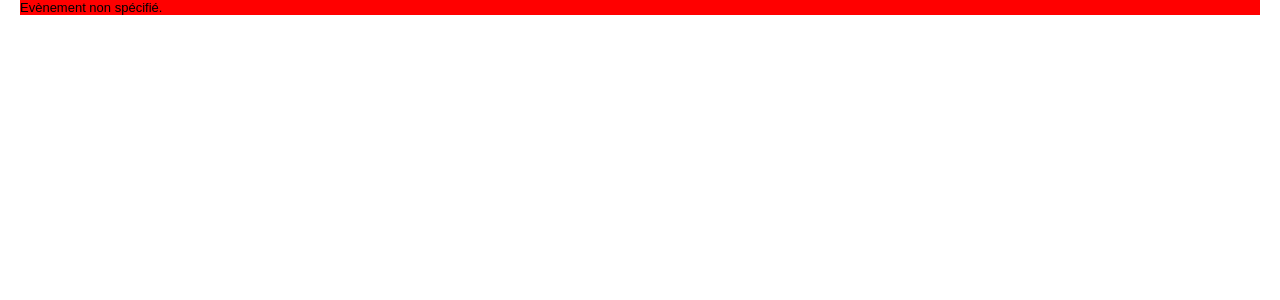
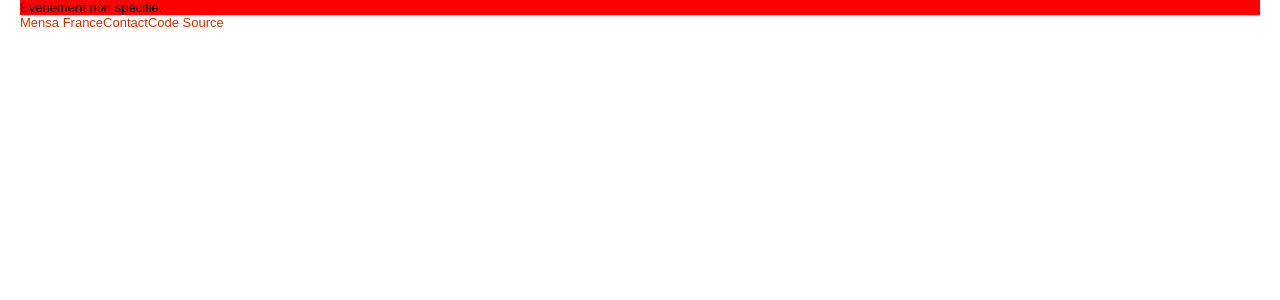
Before and after one commit to nleclerc/agenda-national, a PHP site: page /event.html in a window 1280 px wide. Shown: the part 70-370 px from the top of the page. Run offline with PHP 8.4, Linux system fonts and the light colour scheme.

Commit message:
Added footer that mysteriously does not display properly.

```diff
--- a/css/main.css
+++ b/css/main.css
@@ -332,3 +332,18 @@ th button {
 #cancelLink {
 	color: #666666;
 }
+
+
+
+#footer {
+	display: block;
+	margin-top: 15px;
+	background-color: #999999;
+	padding: 5px 10px;
+}
+
+#footer a {
+	color: #666666;
+	margin-right: 20px;
+	font-weight: bold;
+}
--- a/scripts/common.js
+++ b/scripts/common.js
@@ -9,6 +9,14 @@ function initialize(){
 			setErrorMessage('Erreur serveur: '+x.status);
 		}
 	});
+
+	$(document.body).append(
+		'<div id="footer">'+
+		'<a href="http://mensa.fr/">Mensa France</a>'+
+		'<a href="mailto:nl@spirotron.fr?subject=[MENSA-AGENDA] Remarque">Contact</a>'+
+		'<a href="https://github.com/mensa-france/agenda-national">Code Source</a>'+
+		'</div>'
+	);
 }
 
 function setMainContent(node){
```
